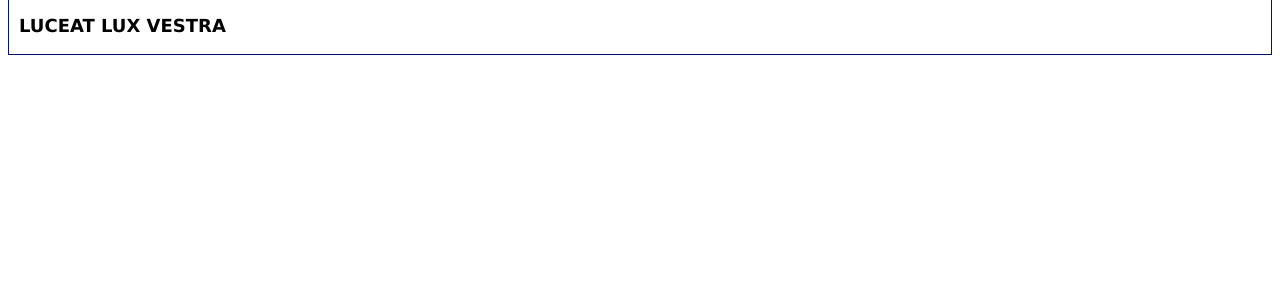
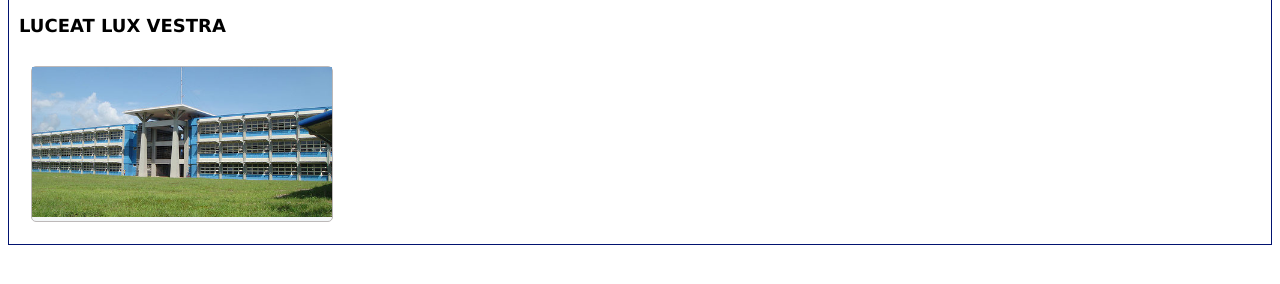
Before and after one commit to EarlCimafranca/Activity1, a plain HTML site: page index.html in a window 1280 px wide. Shown: the part 254-538 px from the top of the page. Drawn offline with Linux system fonts and the light colour scheme.

Commit message:
newnormal6

```diff
--- a/index.html
+++ b/index.html
@@ -41,6 +41,8 @@
         <div class="body-container">
             <p class="bc-head-title">LUCEAT LUX VESTRA</p>
 
+         <div class="card">
+                <img src="newnormal6.jpg" alt="banner" />
         </div>
 
       </div>
```
Also changed, not shown: newnormal6.jpg (added).
